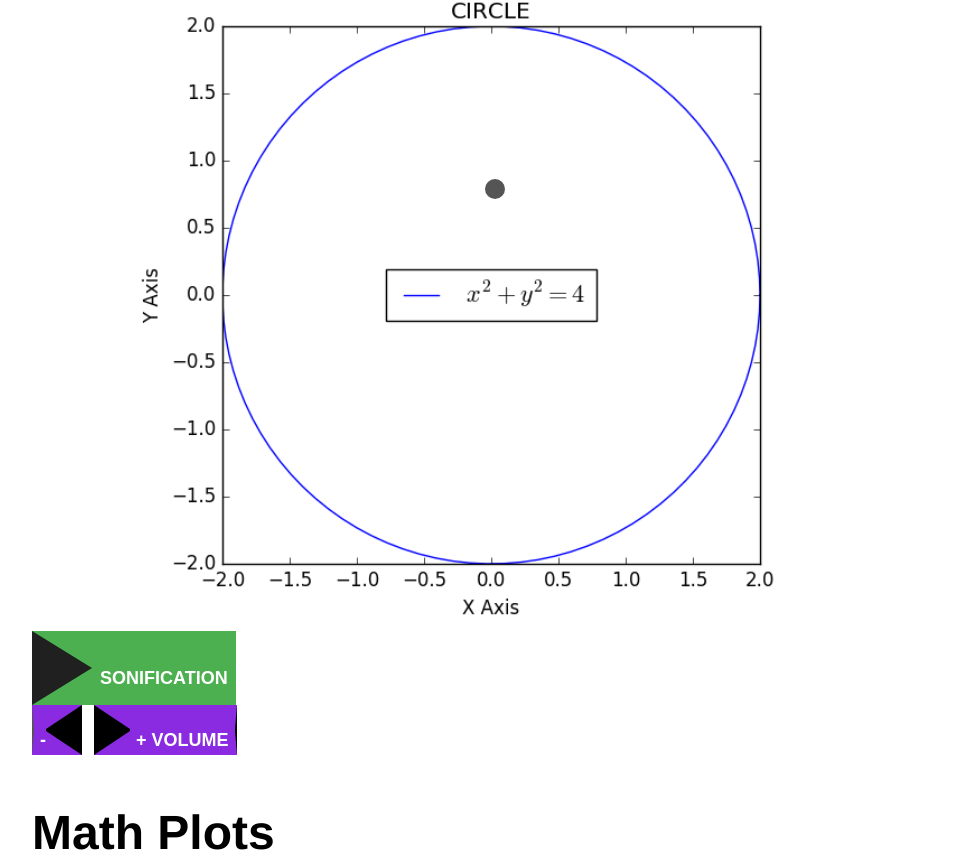
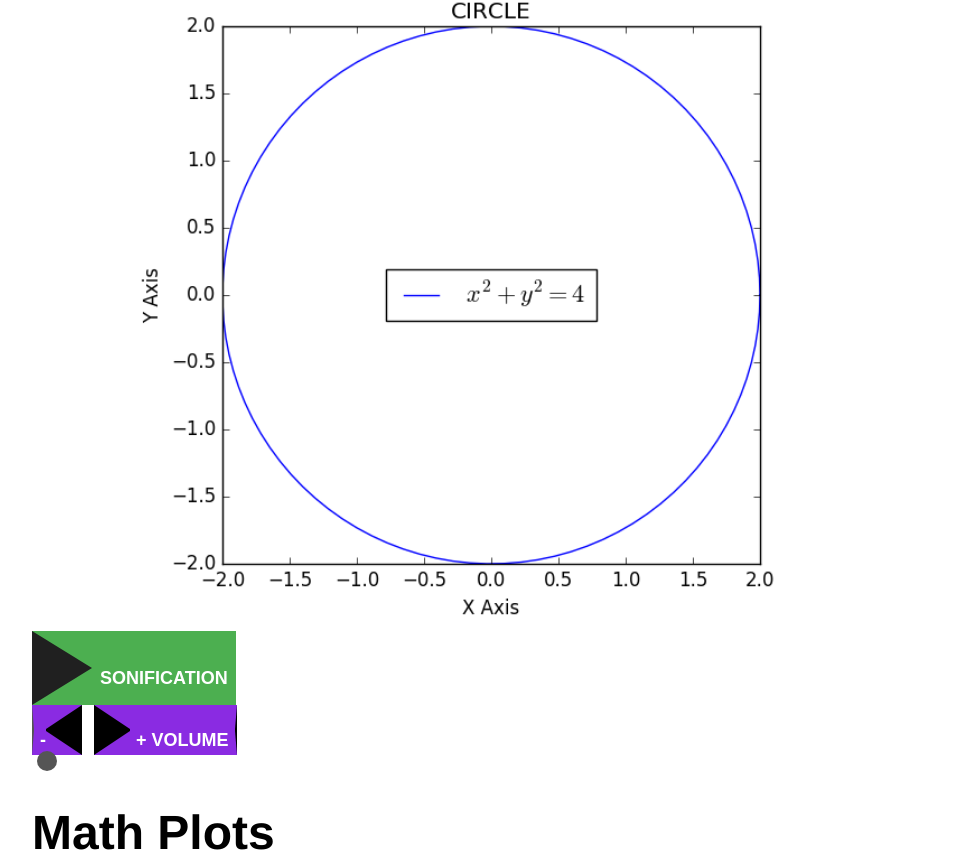
Before and after one commit to rbobkoskie3/rbobkoskie3.github.io, a Jekyll site: the page built from circle/index.html, in a window 1280 px wide. Shown: the part 397-1257 px from the top of the page, without its empty margins (160-1119 px from the left). Built offline with Jekyll 4.4.1, drawn with Linux system fonts in a browser that asks for light colours.

Commit message:
Add files via upload

```diff
--- a/circle/index.html
+++ b/circle/index.html
@@ -234,8 +234,8 @@ title: Math, Sonification, Plots
             // 75%   {rotate(270deg);  left:25%; top:30%; rotate(-270deg);}
             // 100%  {rotate(360deg);  left:50%; top:15%; rotate(-360deg);}
 
-            // 0%   {-webkit-transform: rotate(0deg)   translateX(5px) translateY(120px) rotate(0deg)    scale(1);}
-            0%   {left:50%; top:15%;; -webkit-transform: rotate(0deg)   translateX(5px) translateY(120px) rotate(0deg)    scale(1);}
+            0%   {-webkit-transform: rotate(0deg)   translateX(5px) translateY(120px) rotate(0deg)    scale(1);}
+            // 0%   {left:50%; top:15%;; -webkit-transform: rotate(0deg)   translateX(5px) translateY(120px) rotate(0deg)    scale(1);}
             25%  {-webkit-transform: rotate(90deg)  translateX(5px) translateY(120px) rotate(-90deg)  scale(.75);}
             50%  {-webkit-transform: rotate(180deg) translateX(5px) translateY(120px) rotate(-180deg) scale(.60);}
             75%  {-webkit-transform: rotate(270deg) translateX(5px) translateY(120px) rotate(-270deg) scale(.75);}
```
